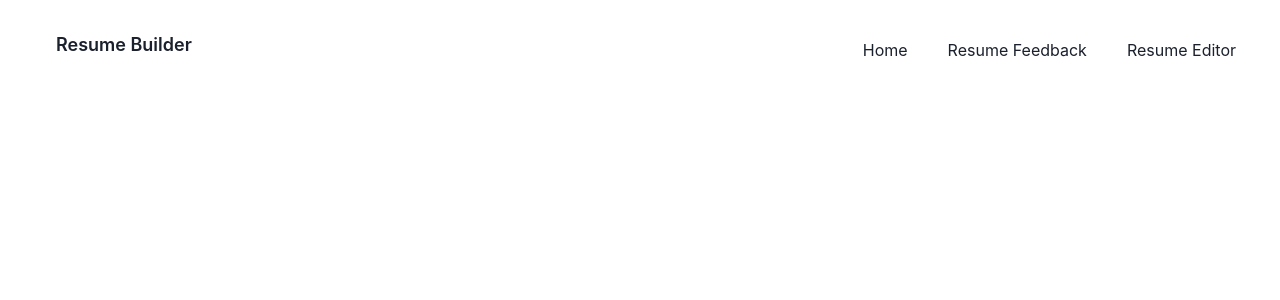
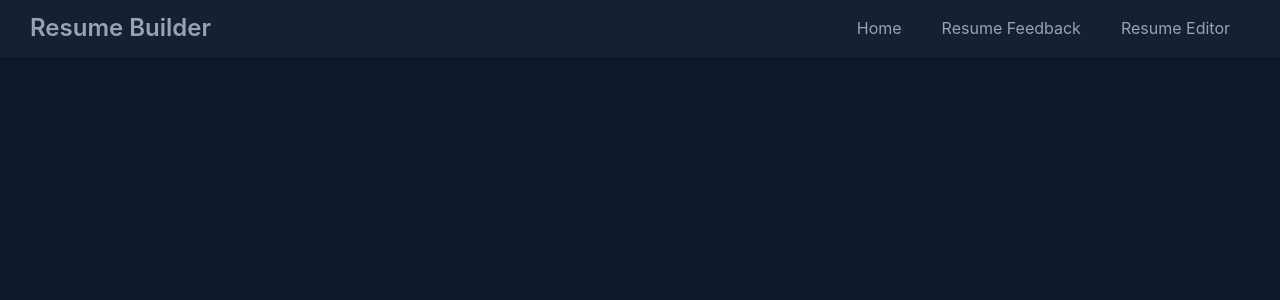
Before and after one commit to siddharthd0/resumate, a Next.js app: page / in a window 1280 px wide. Shown: the top 300 px of the page. Built offline with nearby package versions, Linux system fonts and the light colour scheme.

Commit message:
navbar finished

```diff
--- a/components/navigation.tsx
+++ b/components/navigation.tsx
@@ -10,9 +10,18 @@ interface NavigationProps {
 
 const Navigation: React.FC<NavigationProps> = ({ onOpen, onClose, isOpen }) => {
   return (
-    <Flex align="center" justify="space-between" wrap="wrap" padding={6}>
-      <Box mt="10px">
-        <Heading size="lg">Resume Builder</Heading>
+    <Flex
+      alignItems={"center !important"}
+      px="30px"
+      py="14px"
+      color="brand.900"
+      backgroundColor={"brand.700"}
+      align="center"
+      justify="space-between"
+      wrap="wrap"
+    >
+      <Box display={"flex"} alignItems={"center !important"}>
+        <Heading fontSize="2xl">Resume Builder</Heading>
       </Box>
       <Spacer />
       <Box display={{ base: "block", md: "none" }}>
@@ -24,7 +33,6 @@ const Navigation: React.FC<NavigationProps> = ({ onOpen, onClose, isOpen }) => {
         />
       </Box>
       <Box
-        mt="-14px"
         display={{ base: isOpen ? "block" : "none", md: "flex" }}
         width={{ base: "full", md: "auto" }}
         alignItems="center"
--- a/styles/globals.css
+++ b/styles/globals.css
@@ -4,6 +4,7 @@ body {
   margin: 0;
   font-family: -apple-system, BlinkMacSystemFont, Segoe UI, Roboto, Oxygen,
     Ubuntu, Cantarell, Fira Sans, Droid Sans, Helvetica Neue, sans-serif;
+    background: #0f172a;
 }
 
 a {
```
